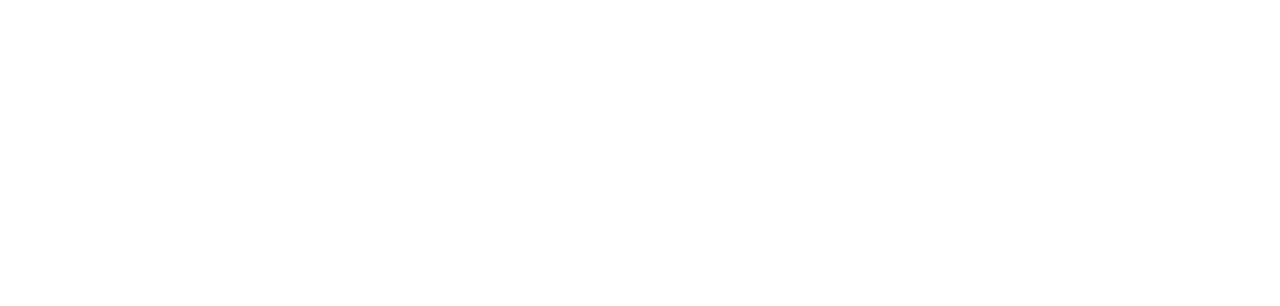
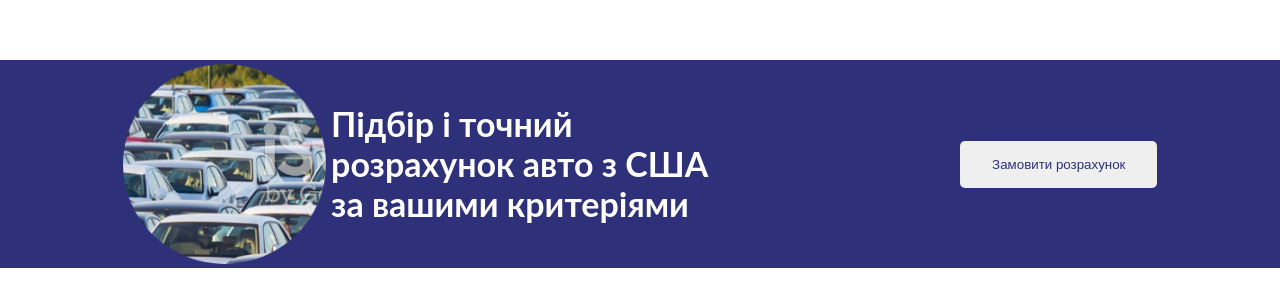
Before and after one commit to bertamatu/mockup-cars-site, a React (Create React App) app: page / in a window 1280 px wide. Shown: the part 532-838 px from the top of the page. Built offline with nearby package versions, Linux system fonts and the light colour scheme.

Commit message:
home section banner added

```diff
--- a/src/banners/HomeBanner.js
+++ b/src/banners/HomeBanner.js
@@ -1,7 +1,59 @@
 import React from "react";
+import styled from "styled-components";
+import bannerImage from "../assets/images/banners/homeBanner/RoundImage.png";
 
 const HomeBanner = () => {
-  return <div></div>;
+  return (
+    <BannerContainer>
+      <Content>
+        <BannerImage src={bannerImage} alt="cars-parking-lot" />
+        <BannerText>
+          Підбір і точний розрахунок авто з США за вашими критеріями
+        </BannerText>
+        <BannerButton stype="submit">Замовити розрахунок</BannerButton>
+      </Content>
+    </BannerContainer>
+  );
 };
 
 export default HomeBanner;
+
+const BannerContainer = styled.footer`
+  background: #2e3179 0% 0% no-repeat padding-box;
+  position: absolute;
+  bottom: 0;
+  left: 0;
+  width: 100vw;
+  height: 13rem;
+  display: flex;
+  align-items: center;
+`;
+const Content = styled.section`
+  width: 100%;
+  display: flex;
+  justify-content: space-around;
+  align-items: center;
+`;
+const BannerImage = styled.img`
+  height: 25vh;
+`;
+
+const BannerText = styled.p`
+  width: 30vw;
+  text-align: left;
+  font: Bold 34px/40px Lato;
+  letter-spacing: 0px;
+  color: #ffffff;
+  margin-left: -15rem;
+`;
+
+const BannerButton = styled.button`
+  text-align: center;
+  font: SemiBold 16px/36px Open Sans;
+  letter-spacing: 0px;
+  color: #2e3179;
+  padding: 1rem 2rem;
+  border-radius: 5px;
+  border: none;
+  cursor: pointer;
+`;
--- a/src/containers/Home.js
+++ b/src/containers/Home.js
@@ -1,8 +1,13 @@
 import React from "react";
 import styled from "styled-components";
+import HomeBanner from "../banners/HomeBanner";
 
 const Home = () => {
-  return <HomeContainer></HomeContainer>;
+  return (
+    <HomeContainer>
+      <HomeBanner />
+    </HomeContainer>
+  );
 };
 
 export default Home;
```
